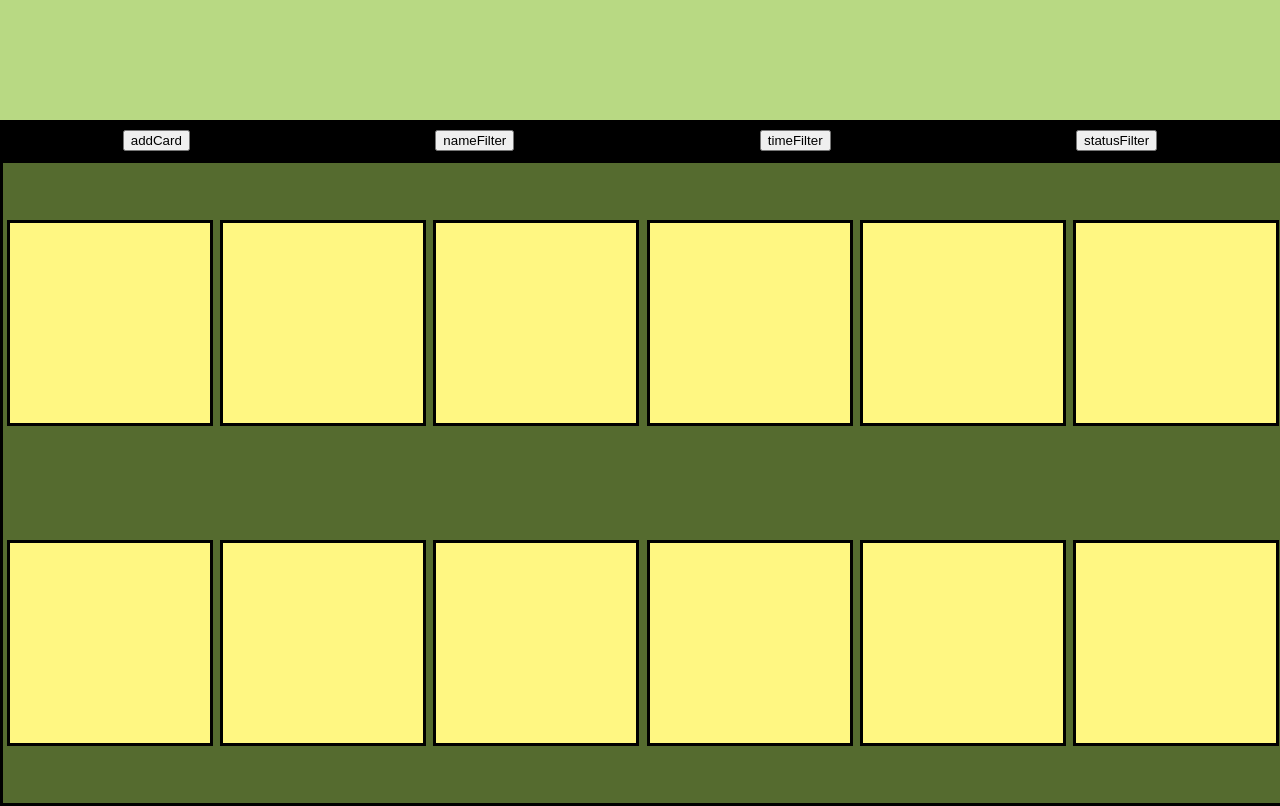
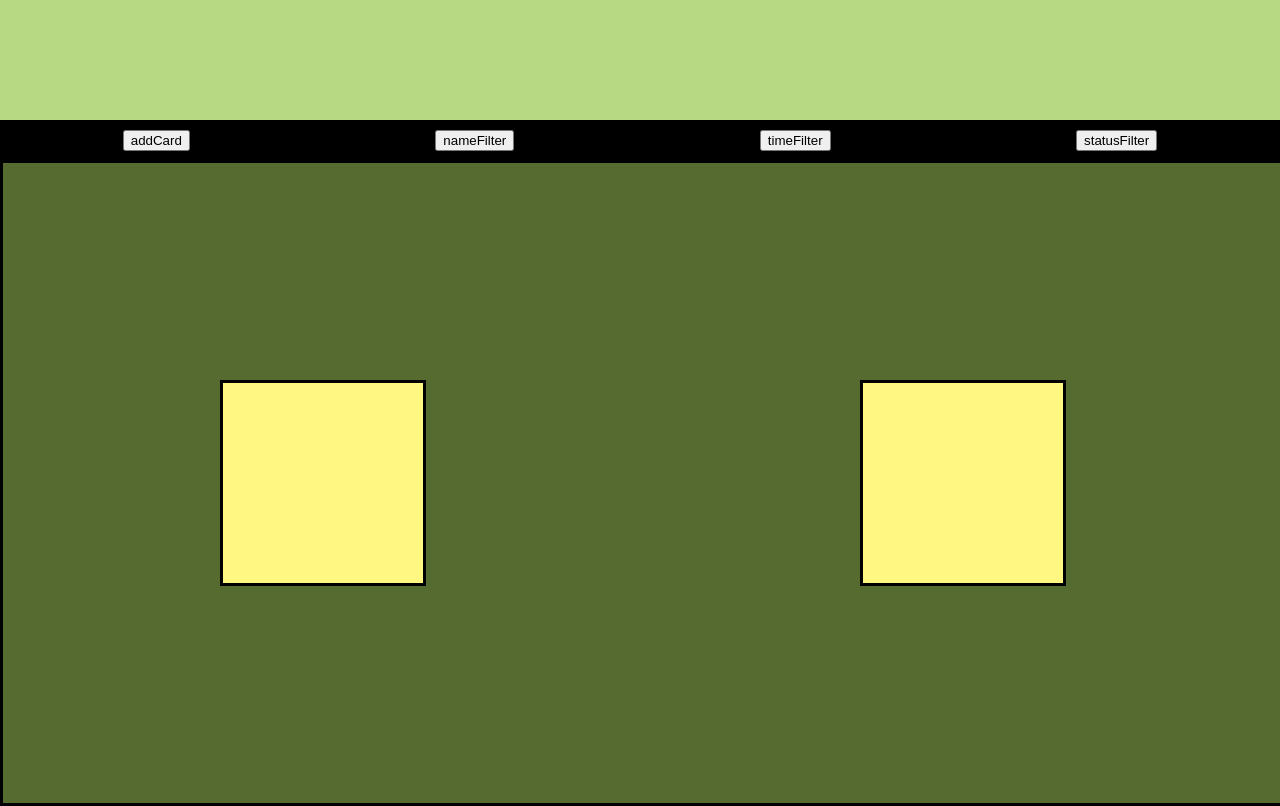
Before and after one commit to AnthxnyD/Project-Planner, a plain HTML site: page index.html in a window 1280 px wide. Drawn offline with Linux system fonts and the light colour scheme.

Commit message:
add basic design and generate card from array of object

```diff
--- a/assets/script.js
+++ b/assets/script.js
@@ -1,9 +1,28 @@
-const card_data = [1,2,3,4,5,6,7,8,9,10,11,12]
+const card_data = [
+    {
+        name : "carglaz",
+        description : "cezadaz zdazdad",
+        timer : "466",
+        status : "1"
+    },
+    {
+        name : "olvier",
+        description : "cezadaz zdazdad",
+        timer : "466",
+        status : "1"
+    }
+]
 
-for (let i = 0; i < card_data.length; i++) {
-    let card = document.createElement("div")
-    card.classList.add("card")
-    let dashboard = document.querySelector(".dashboard")
-    dashboard.appendChild(card)
+console.log(card_data.push)
 
-}
+let generateCard = card_data.map(function(){
+        let card = document.createElement("div")
+        card.classList.add("card")
+        let dashboard = document.querySelector(".dashboard")
+        dashboard.appendChild(card)
+})
+
+const addCard = document.querySelector(".addCard")
+addCard.addEventListener("click", function() {
+    card_data.push.call()
+})
--- a/assets/style.scss
+++ b/assets/style.scss
@@ -35,5 +35,6 @@ body{
         height: 200px;
         border: solid;
         background-color: rgb(255, 247, 130);
+
     }
 }
```
